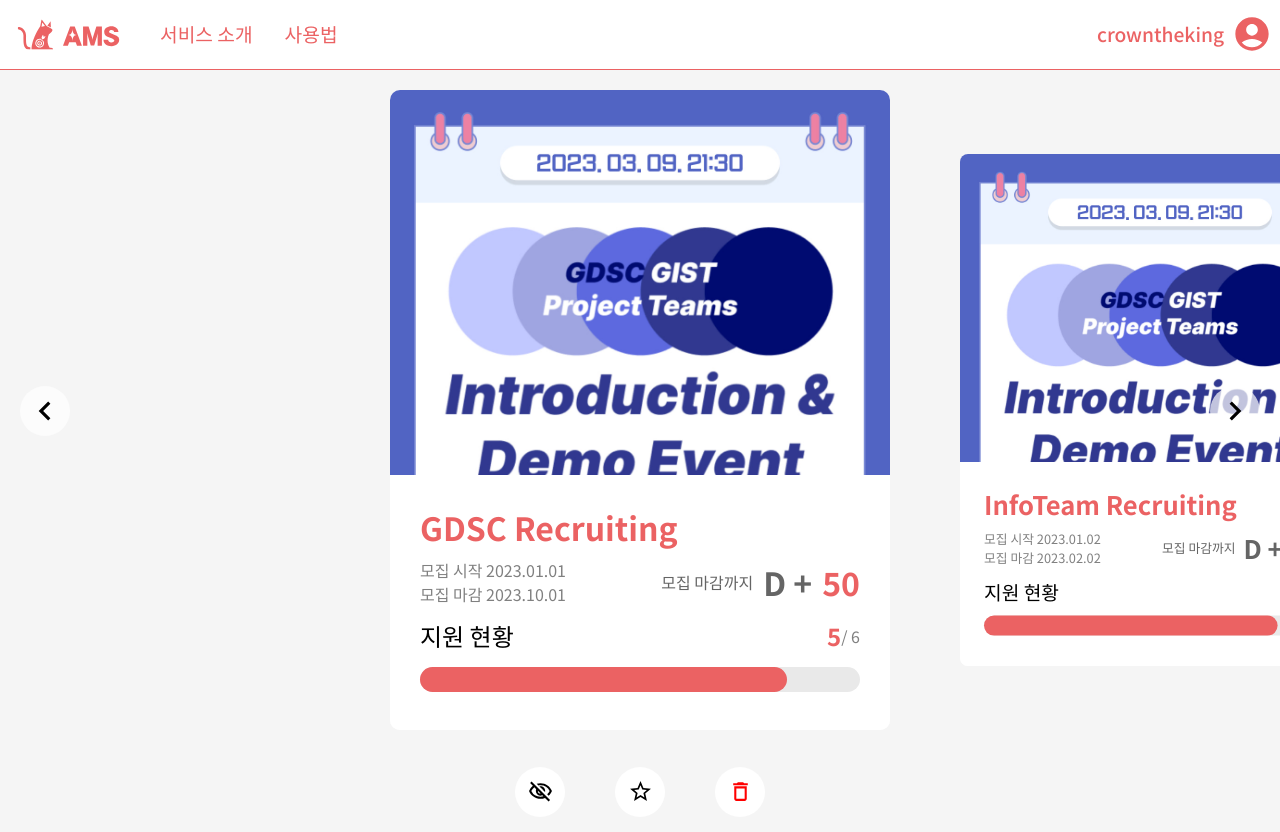
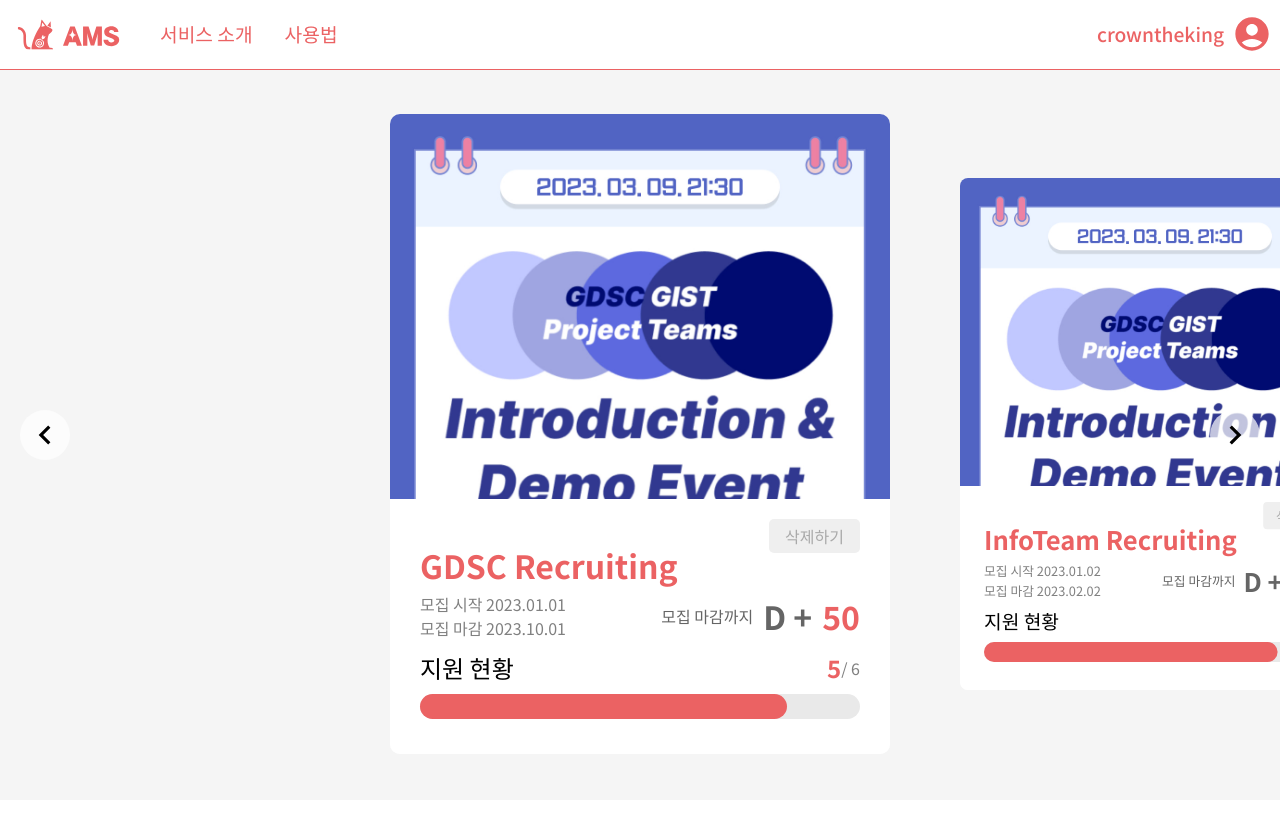
Before and after one commit to gsainfoteam/ziggle-ams-fe, a React (Vite) app: page / in a window 1280 px wide. After the commit the page ends 800 px from the top, so only its background shows below. Built offline with nearby package versions, Linux system fonts and the light colour scheme.

Commit message:
💄 BoardPage: New Delete Button

```diff
--- a/src/pages/Board/components/Carousel/Carousel.tsx
+++ b/src/pages/Board/components/Carousel/Carousel.tsx
@@ -1,10 +1,4 @@
-import {
-  MdChevronLeft,
-  MdChevronRight,
-  MdDeleteOutline,
-  MdOutlineVisibilityOff,
-  MdStarOutline,
-} from "react-icons/md";
+import { MdChevronLeft, MdChevronRight } from "react-icons/md";
 import styled from "styled-components";
 
 import CircularButton from "../CircularButton";
@@ -12,6 +6,7 @@ import AddProjectCard from "./AddProjectCard";
 import { CarouselWidth, ProjectCardWidth } from "./cssConst";
 import ProjectCard from "./ProjectCard";
 import useCarousel from "./useCarousel";
+import useCarouselScroll from "./useCarouselScroll";
 
 const SlidesSection = styled.section`
   display: flex;
@@ -32,17 +27,7 @@ const SlidesContainer = styled.div<{ focusIndex: number }>`
   gap: var(--gap);
   transform: ${({ focusIndex }) =>
     `translateX(calc(var(--CarouselWidth) / 2 - var(--ProjectCardWidth) / 2 - (var(--ProjectCardWidth) + var(--gap)) * ${focusIndex}))`};
-  transition: all 1s ease;
-`;
-const ControlsSection = styled.section`
-  display: flex;
-  flex-direction: row;
-  justify-content: center;
-  align-items: center;
-  gap: 50px;
-  padding: 15px 0 15px 0;
-  width: 100%;
-  height: 50px;
+  transition: transform 0.5s ease;
 `;
 interface SlideShiftButtonProps {
   direction: "right" | "left";
@@ -57,17 +42,25 @@ const SlideShiftButton = styled(CircularButton)<SlideShiftButtonProps>`
 function Carousel() {
   const { projectsData, focusIndex, nextSlide, previousSlide, deleteProject } =
     useCarousel();
-  const isNotEnd = focusIndex < projectsData.length;
+  const carouselScrollEvents = useCarouselScroll({
+    next: nextSlide,
+    prev: previousSlide,
+  });
 
   return (
     <div>
       <SlidesSection>
-        <SlidesContainer focusIndex={focusIndex}>
+        <SlidesContainer
+          focusIndex={focusIndex}
+          {...carouselScrollEvents}
+          onKeyDown={carouselScrollEvents.onKeyDown}
+        >
           {projectsData.map((projectData, i) => (
             <ProjectCard
               key={projectData.projectUuid}
               focused={i === focusIndex}
               projectData={projectData}
+              deleteProject={deleteProject}
             />
           ))}
           <AddProjectCard focused={projectsData.length === focusIndex} />
@@ -83,21 +76,6 @@ function Carousel() {
           <MdChevronLeft size={50} />
         </SlideShiftButton>
       </SlidesSection>
-      <ControlsSection>
-        {isNotEnd && (
-          <>
-            <CircularButton shadow={false}>
-              <MdOutlineVisibilityOff size={25} />
-            </CircularButton>
-            <CircularButton shadow={false}>
-              <MdStarOutline size={25} />
-            </CircularButton>
-            <CircularButton onClick={deleteProject} shadow={false}>
-              <MdDeleteOutline size={25} color={"red"} />
-            </CircularButton>
-          </>
-        )}
-      </ControlsSection>
     </div>
   );
 }
--- a/src/pages/Board/components/Carousel/Paper.tsx
+++ b/src/pages/Board/components/Carousel/Paper.tsx
@@ -24,7 +24,7 @@ const Paper = styled.div<PaperProps>`
   ${({ outline = false }) => outline && "border: 1px solid darkgray"};
   ${({ shadow = true }) => shadow && "box-shadow: 0 0 5px"};
   transform: ${({ focused = true }) => !focused && "scale(0.8)"};
-  transition: transform 1s ease;
+  transition: transform 0.5s ease;
 
   &:hover {
     cursor: pointer;
--- a/src/pages/Board/components/Carousel/ProjectCard.tsx
+++ b/src/pages/Board/components/Carousel/ProjectCard.tsx
@@ -15,7 +15,7 @@ const Thumbnail = styled.img`
 `;
 const ProjectName = styled.h1`
   color: #eb6263;
-  margin: 20px 30px 0 30px;
+  margin: 0 30px;
 `;
 const WidgetSection = styled.div`
   display: flex;
@@ -26,15 +26,34 @@ const WidgetSection = styled.div`
   width: 100%;
   height: 215px;
   background-color: white;
-  padding: 20px 0;
+  padding: 20px;
+`;
+const ActionSection = styled.div`
+  display: flex;
+  justify-content: end;
+  align-items: center;
+  margin: 0 30px;
+`;
+const DeleteButton = styled.button`
+  padding: 0.5em 1em;
+  border: none;
+  border-radius: 5px;
+  color: darkgray;
+  &:hover {
+    background-color: #eb6263;
+    color: white;
+    cursor: pointer;
+  }
 `;
 
 function ProjectCard({
   projectData,
   focused,
+  deleteProject,
 }: {
   projectData: ProjectData;
   focused: boolean;
+  deleteProject: () => void;
 }) {
   const { startDate, endDate, title } = projectData; // TODO: get recruit stat from DB
 
@@ -42,6 +61,9 @@ function ProjectCard({
     <Paper focused={focused} shadow={false}>
       <Thumbnail src={thumbnailUrl} />
       <WidgetSection>
+        <ActionSection>
+          <DeleteButton onClick={deleteProject}>삭제하기</DeleteButton>
+        </ActionSection>
         <ProjectName>{title}</ProjectName>
         <MiniDueWidget startDate={startDate} endDate={endDate} />
         <MiniRecruitStatWidget // TODO: put values from DB
```
Also changed, not shown: src/pages/Board/components/Carousel/useCarousel.ts (renamed from src/pages/Board/components/Carousel/useCarousel.tsx).
